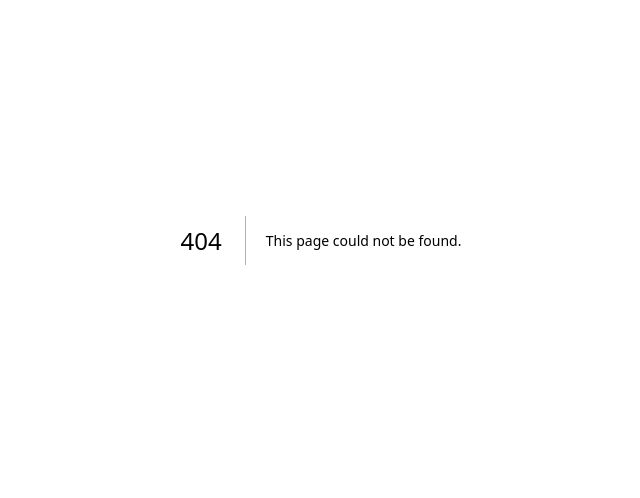
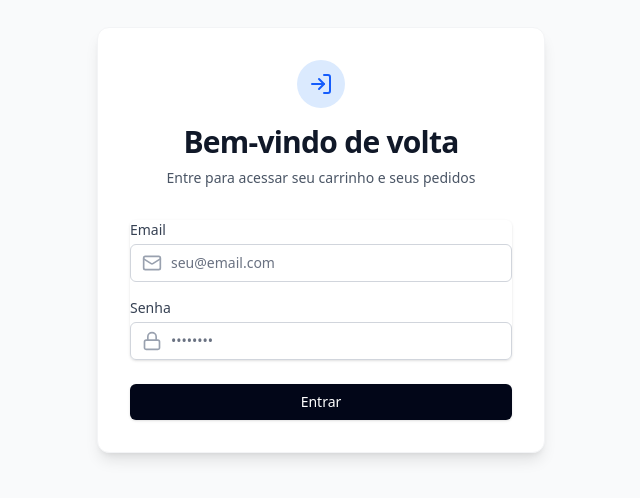
Before and after one commit to ClemensonSilva/Desafio-T-cnico-Saphira-Solucoes, a Next.js app: page /login in a window 1280 px wide. Before the commit this address had no page. Shown: the part 160-658 px from the top of the page, without its empty margins (319-959 px from the left). Built offline with nearby package versions, Linux system fonts and the light colour scheme.

Commit message:
feat: implementacao de login e ferramenta de logout utilizando iron session com o objetivo de obter o carrinho baseando-se no usuario logado

```diff
--- a/package.json
+++ b/package.json
@@ -7,7 +7,7 @@
     "build": "next build",
     "start": "next start",
     "lint": "eslint"
-    },
+  },
   "prisma": {
     "seed": "ts-node --compiler-options {\"module\":\"CommonJS\"} prisma/seed.ts"
   },
@@ -15,6 +15,8 @@
     "@next-auth/prisma-adapter": "^1.0.7",
     "@prisma/adapter-pg": "^5.22.0",
     "@prisma/client": "^5.22.0",
+    "bcryptjs": "^3.0.3",
+    "iron-session": "^8.0.4",
     "lucide-react": "^0.555.0",
     "next": "16.0.3",
     "prisma": "^5.22.0",
--- a/prisma/seed.ts
+++ b/prisma/seed.ts
@@ -1,5 +1,6 @@
 
 import { PrismaClient } from "@prisma/client";
+import bcrypt from "bcryptjs";
 
 const prisma = new PrismaClient();
 
@@ -9,9 +10,9 @@ async function main() {
   // --- 1. Usuários (Users) ---
   console.log('Criando usuários...');
   const usersData = [
-    { name: 'Alice Silva', email: 'alice@example.com', password: 'hashedpassword1', cep: '59625-970' },
-    { name: 'Bruno Costa', email: 'bruno@example.com', password: 'hashedpassword2', cep: '01001-000' },
-    { name: 'Carla Dias', email: 'carla@example.com', password: 'hashedpassword3', cep: '20040-020' },
+    { name: 'Alice Silva', email: 'alice@example.com', password: bcrypt.hashSync('senha123', 10), cep: '59625-970' },
+    { name: 'Bruno Costa', email: 'bruno@example.com', password: bcrypt.hashSync('senha123', 10), cep: '01001-000' },
+    { name: 'Carla Dias', email: 'carla@example.com', password: bcrypt.hashSync('senha123', 10), cep: '20040-020' },
   ];
 
   await prisma.user.createMany({
--- /dev/null
+++ b/src/app/api/auth/login/route.ts
@@ -0,0 +1,40 @@
+import { NextResponse } from "next/server";
+import { prisma } from "@/lib/prisma";
+import { getSession } from "@/lib/session";
+import bcrypt from "bcryptjs";
+
+export async function POST(request: Request) {
+  try {
+    const { email, password } = await request.json();
+
+    const user = await prisma.user.findUnique({
+      where: { email },
+            select: { id: true, name: true, email: true, password: true },
+    });
+
+
+    if (!user || !user.password) {
+      return NextResponse.json({ error: "Credenciais inválidas" }, { status: 401 });
+    }
+
+    const isPasswordValid = await bcrypt.compare(password, user.password);
+
+    if (!isPasswordValid) {
+      return NextResponse.json({ error: "Senha incorreta" }, { status: 401 });
+    }
+
+    const session = await getSession();
+    session.user = {
+      id: user.id,
+      name: user.name,
+      email: user.email,
+    };
+    session.isLoggedIn = true;
+
+    await session.save();
+    return NextResponse.json({ success: true });
+
+  } catch (error) {
+    return NextResponse.json({ error: "Erro interno" }, { status: 500 });
+  }
+}
--- /dev/null
+++ b/src/app/api/auth/logout/route.tsx
@@ -0,0 +1,10 @@
+import { NextResponse } from "next/server";
+import { getSession } from "@/lib/session";
+
+export async function POST() {
+  const session = await getSession();
+
+  session.destroy();
+
+  return NextResponse.json({ success: true });
+}
--- a/src/app/api/cart/[id]/route.ts
+++ b/src/app/api/cart/[id]/route.ts
@@ -1,5 +1,6 @@
 import { cartService } from "@/services/cartService";
 import { NextResponse } from "next/server";
+
 
 // Método está aqui pois o item do carrinho é um recurso do carrinho
 export async function POST( request: Request, { params }: { params: { id: string } }) {
@@ -88,17 +89,19 @@ export async function GET(
 ) {
     try {
         const params = await props.params;
-        const id = Number(params.id);
+        const userId = Number(params.id);
 
-        if (isNaN(id)) {
+        if (isNaN(userId)) {
             return NextResponse.json(
                 { error: "ID do carrinho inválido" },
                 { status: 400 }
             );
         }
+        const cart = await cartService.getCartByUserId(userId);
 
-        const items = await cartService.getAllItemsByCart(id);
 
+
+        const items = await cartService.getAllItemsByCart(cart.id);
         if (!items) {
             return NextResponse.json(
                 { error: "Carrinho não encontrado" },
--- a/src/app/cart/[id]/page.tsx
+++ b/src/app/cart/page.tsx
@@ -5,12 +5,21 @@ import { Header } from "@/components/layouts/header";
 import {ContinueBuying} from "@/components/cart/continue-buying";
 import { ProductUI } from "@/types";
 import { CartItemUI } from "@/types";
-import { get } from "http";
+import { getSession, SessionData } from "@/lib/session";
+import { redirect } from "next/navigation";
 
 const API_URL = process.env.NEXT_PUBLIC_API_URL;
 
 async function getCartItems(cartId: number) {
-    const data = await fetch(`${API_URL}/api/cart/${cartId}`, {
+   const session: SessionData = await getSession();
+
+   if (!session.isLoggedIn || !session.user) {
+        // Usa o redirect do Next.js (Server-Side redirect)
+        redirect("/login?callbackUrl=/cart");
+        return [];
+    }
+
+    const data = await fetch(`${API_URL}/api/cart/${session.user.id}`, {
         cache: 'no-store'
     });
 
--- /dev/null
+++ b/src/app/login/page.tsx
@@ -0,0 +1,141 @@
+"use client";
+
+import { useState } from "react";
+import { useRouter, useSearchParams } from "next/navigation";
+import { Loader2, Lock, Mail, LogIn } from "lucide-react";
+import { Button } from "@/components/ui/button";
+
+export default function LoginPage() {
+  const router = useRouter();
+  const searchParams = useSearchParams();
+
+  const callbackUrl = searchParams.get("callbackUrl") || "/cart";
+
+  const [email, setEmail] = useState("");
+  const [password, setPassword] = useState("");
+  const [error, setError] = useState("");
+  const [isLoading, setIsLoading] = useState(false);
+
+  async function handleSubmit(e: React.FormEvent) {
+    e.preventDefault();
+    setIsLoading(true);
+    setError("");
+
+    try {
+      const res = await fetch("/api/auth/login", {
+        method: "POST",
+        headers: {
+          "Content-Type": "application/json",
+        },
+        body: JSON.stringify({ email, password }),
+      });
+
+      const data = await res.json();
+
+      if (!res.ok) {
+        setError(data.error || "Ocorreu um erro ao fazer login.");
+        return;
+      }
+
+      router.refresh();
+      router.push(callbackUrl);
+
+    } catch (err) {
+      setError("Erro de conexão. Tente novamente mais tarde.");
+    } finally {
+      setIsLoading(false);
+    }
+  }
+
+  return (
+    <div className="min-h-screen flex items-center justify-center bg-gray-50 px-4">
+      <div className="w-full max-w-md space-y-8 bg-white p-8 rounded-xl shadow-lg border border-gray-100">
+
+        <div className="text-center">
+          <div className="mx-auto h-12 w-12 bg-blue-100 rounded-full flex items-center justify-center mb-4">
+            <LogIn className="h-6 w-6 text-blue-600" />
+          </div>
+          <h2 className="text-3xl font-bold tracking-tight text-gray-900">
+            Bem-vindo de volta
+          </h2>
+          <p className="mt-2 text-sm text-gray-600">
+            Entre para acessar seu carrinho e seus pedidos
+          </p>
+        </div>
+
+        <form className="mt-8 space-y-6" onSubmit={handleSubmit}>
+
+          {error && (
+            <div className="bg-red-50 text-red-600 text-sm p-3 rounded-md border border-red-200 text-center">
+              {error}
+            </div>
+          )}
+
+          <div className="space-y-4 rounded-md shadow-sm">
+
+            <div>
+              <label htmlFor="email" className="block text-sm font-medium text-gray-700">
+                Email
+              </label>
+              <div className="relative mt-1">
+                <div className="absolute inset-y-0 left-0 pl-3 flex items-center pointer-events-none">
+                  <Mail className="h-5 w-5 text-gray-400" />
+                </div>
+                <input
+                  id="email"
+                  name="email"
+                  type="email"
+                  autoComplete="email"
+                  required
+                  value={email}
+                  onChange={(e) => setEmail(e.target.value)}
+                  className="block w-full pl-10 pr-3 py-2 border border-gray-300 rounded-md leading-5 bg-white placeholder-gray-500 focus:outline-none focus:ring-blue-500 focus:border-blue-500 sm:text-sm transition duration-150 ease-in-out"
+                  placeholder="seu@email.com"
+                />
+              </div>
+            </div>
+
+            <div>
+              <label htmlFor="password" className="block text-sm font-medium text-gray-700">
+                Senha
+              </label>
+              <div className="relative mt-1">
+                <div className="absolute inset-y-0 left-0 pl-3 flex items-center pointer-events-none">
+                  <Lock className="h-5 w-5 text-gray-400" />
+                </div>
+                <input
+                  id="password"
+                  name="password"
+                  type="password"
+                  autoComplete="current-password"
+                  required
+                  value={password}
+                  onChange={(e) => setPassword(e.target.value)}
+                  className="block w-full pl-10 pr-3 py-2 border border-gray-300 rounded-md leading-5 bg-white placeholder-gray-500 focus:outline-none focus:ring-blue-500 focus:border-blue-500 sm:text-sm transition duration-150 ease-in-out"
+                  placeholder="••••••••"
+                />
+              </div>
+            </div>
+          </div>
+
+          <div>
+            <Button
+              type="submit"
+              disabled={isLoading}
+              className="group relative w-full flex justify-center py-2.5 px-4 border border-transparent text-sm font-medium rounded-md text-white bg-blue-600 hover:bg-blue-700 focus:outline-none focus:ring-2 focus:ring-offset-2 focus:ring-blue-500 disabled:opacity-70 disabled:cursor-not-allowed transition-all"
+            >
+              {isLoading ? (
+                <>
+                  <Loader2 className="animate-spin -ml-1 mr-2 h-4 w-4" />
+                  Entrando...
+                </>
+              ) : (
+                "Entrar"
+              )}
+            </Button>
+          </div>
+        </form>
+      </div>
+    </div>
+  );
+}
--- a/src/components/layouts/header.tsx
+++ b/src/components/layouts/header.tsx
@@ -1,10 +1,33 @@
+"use client"; // 👈 OBRIGATÓRIO PARA USAR O onClick E useRouter
+
 import Link from "next/link";
-import { ShoppingCart, Store } from "lucide-react";
+import { ShoppingCart, Store, LogOut, User } from "lucide-react";
 import { Button } from "@/components/ui/button";
 import { Badge } from "@/components/ui/badge";
+import { useRouter } from "next/navigation";
+import { useState } from "react"; // Para simular estado de login
 
 export function Header() {
-  const cartItemCount = 2; // Número fixo apenas para testar o visual
+  const router = useRouter();
+
+  const [isLoggedIn, setIsLoggedIn] = useState(true);
+
+  const cartItemCount = 2;
+
+  async function handleLogout() {
+    const res = await fetch("/api/auth/logout", {
+      method: "POST",
+    });
+
+    if (res.ok) {
+      setIsLoggedIn(false);
+
+      router.refresh();
+      router.push("/login");
+    } else {
+      console.error("Falha ao fazer logout.", res.statusText, res.body);
+    }
+  }
 
   return (
     <header className="sticky top-0 z-50 w-full border-b border-gray-200 bg-white/80 backdrop-blur-md">
@@ -26,18 +49,32 @@ export function Header() {
           <Link href="/cart">
             <Button variant="ghost" size="icon" className="relative text-gray-700">
               <ShoppingCart className="h-5 w-5" />
-
               {cartItemCount > 0 && (
-                <Badge
-                  variant="destructive"
-                  className="absolute -right-1 -top-1 flex h-5 min-w-[20px] items-center justify-center px-1"
-                >
+                <Badge variant="destructive" className="absolute -right-1 -top-1 flex h-5 min-w-[20px] items-center justify-center px-1">
                   {cartItemCount}
                 </Badge>
               )}
-              <span className="sr-only">Abrir carrinho</span>
             </Button>
           </Link>
+
+          {isLoggedIn ? (
+            <Button
+              onClick={handleLogout}
+              variant="ghost"
+              size="sm"
+              className="text-gray-700 hover:bg-red-50 hover:text-red-600 transition-colors"
+            >
+              <LogOut className="h-4 w-4 mr-2" />
+              Sair
+            </Button>
+          ) : (
+            <Link href="/login">
+              <Button size="sm" className="bg-blue-600 hover:bg-blue-700">
+                <User className="h-4 w-4 mr-2" />
+                Entrar
+              </Button>
+            </Link>
+          )}
         </div>
       </div>
     </header>
--- /dev/null
+++ b/src/lib/session.ts
@@ -0,0 +1,30 @@
+import { getIronSession } from "iron-session";
+import { cookies } from "next/headers";
+
+export interface SessionData {
+  user?: {
+    id: number;
+    name: string;
+    email: string;
+  };
+  isLoggedIn: boolean;
+}
+
+export const sessionOptions = {
+  password: "senha_longa_complexa_e_totalmente_aleatoria_e_segura_123456",
+  cookieName: "techstore_session",
+  cookieOptions: {
+    secure: process.env.NODE_ENV === "production",
+  },
+};
+
+export async function getSession() {
+  const cookieStore = await cookies();
+  const session = await getIronSession<SessionData>(cookieStore, sessionOptions);
+
+  if (!session.isLoggedIn) {
+    session.isLoggedIn = false;
+  }
+
+  return session;
+}
--- a/src/services/cartService.ts
+++ b/src/services/cartService.ts
@@ -10,6 +10,29 @@ import { prisma } from "../lib/prisma";
   }
     });
     return items;
+}
+
+async getCartByUserId(userId: number) {
+    let cart = await prisma.cart.findUnique({
+        where: { userId: userId },
+        include: {
+            items: {
+                include: {
+                    product: {
+                    include: { category: true
+                    }
+                }
+            }
+        }
+    }});
+    // se for primeiro acesso, cria o carrinho
+    if (!cart) {
+        return  await prisma.cart.create({
+            data: { userId: userId },
+            include: { items: true }
+        });
+    }
+    return cart;
 }
 
  async addItemToCart(cartId: number, productId: number, quantity: number) {
--- a/src/types/index.ts
+++ b/src/types/index.ts
@@ -11,7 +11,7 @@ export interface UserUI {
     id: number;
     email: string;
     name: string;
-    password: string | null;
+    password: string ;
     cart?: CartUI;
 }
 
```
Also changed, not shown: 2 other files (tests, documents, lock files or other folders).
